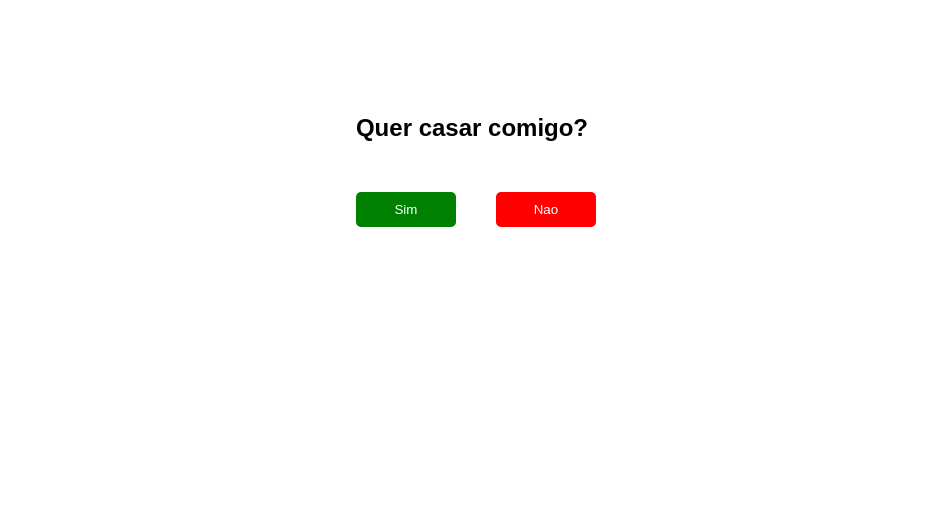
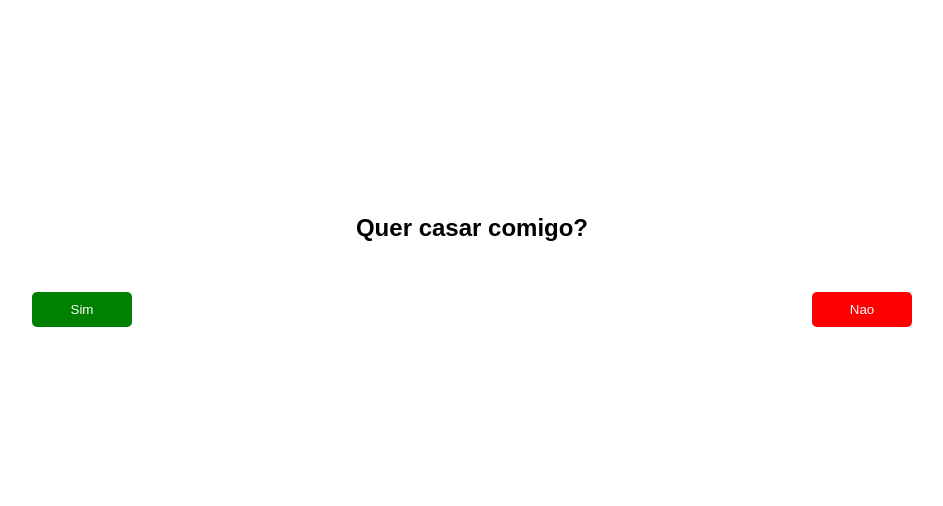
Before and after one commit to Vinkario/CasaComigo, a plain HTML site: page index.html in a window 1280 px wide. Shown: the part 47-553 px from the top of the page, without its empty margins (168-1111 px from the left). Drawn offline with Linux system fonts and the light colour scheme.

Commit message:
postitions correct

```diff
--- a/assets/css/style.css
+++ b/assets/css/style.css
@@ -4,8 +4,8 @@
     box-sizing: border-box;
 }
 .container{
-    width: 500px;
-    height: 500px;
+    min-width: 500px;
+    min-height: 500px;
     display: flex;
     justify-content: center;
     align-items: center;
@@ -25,6 +25,8 @@
     color: #fff;
     background-color: green;
     position: absolute;
+    left: 200px;
+
 }
 
 .nao{
@@ -34,13 +36,15 @@
     border-radius: 5px;
     color: #fff;
     background-color: red;
+    position: absolute;
+    right: 200px;
 }
 
 .buttons{
     display: flex;
-    gap: 140px;
-    width: 100px;
-    height: 200px;
+    justify-content: center;
+    align-items: center;
+
 }
 
 .modal{
@@ -54,6 +58,7 @@
     border-radius: 10px;
     display: none;
     position: absolute;
+    top: 300px;
 
 }
 
--- a/assets/js/index.js
+++ b/assets/js/index.js
@@ -7,23 +7,22 @@ function moverBotao() {
     const windowHeight = window.innerHeight;
     const windowWidth = window.innerWidth;
 
-    // Define novas coordenadas aleatórias para o botão
     const newTop = Math.floor(Math.random() * (windowHeight - simButton.offsetHeight));
     const newLeft = Math.floor(Math.random() * (windowWidth - simButton.offsetWidth));
 
-    // Move o botão para as novas coordenadas
-    simButton.style.marginTop = newTop + 'px';
-    simButton.style.marginLeft = newLeft + 'px';
+    simButton.style.top = newTop + 'px';
+    simButton.style.left = newLeft + 'px';
 }
 
-function modal(){
-    modalOn.style.display='flex'
+function modal() {
+    modalOn.style.display = 'flex'
+
 }
 
-function fechar(){
-    modalOn.style.display='none'
+function fechar() {
+    modalOn.style.display = 'none'
 }
 
 simButton.addEventListener("click", moverBotao)
-naoButton.addEventListener('click',modal)
-closeButton.addEventListener('click',fechar)
+naoButton.addEventListener('click', modal)
+closeButton.addEventListener('click', fechar)
```
